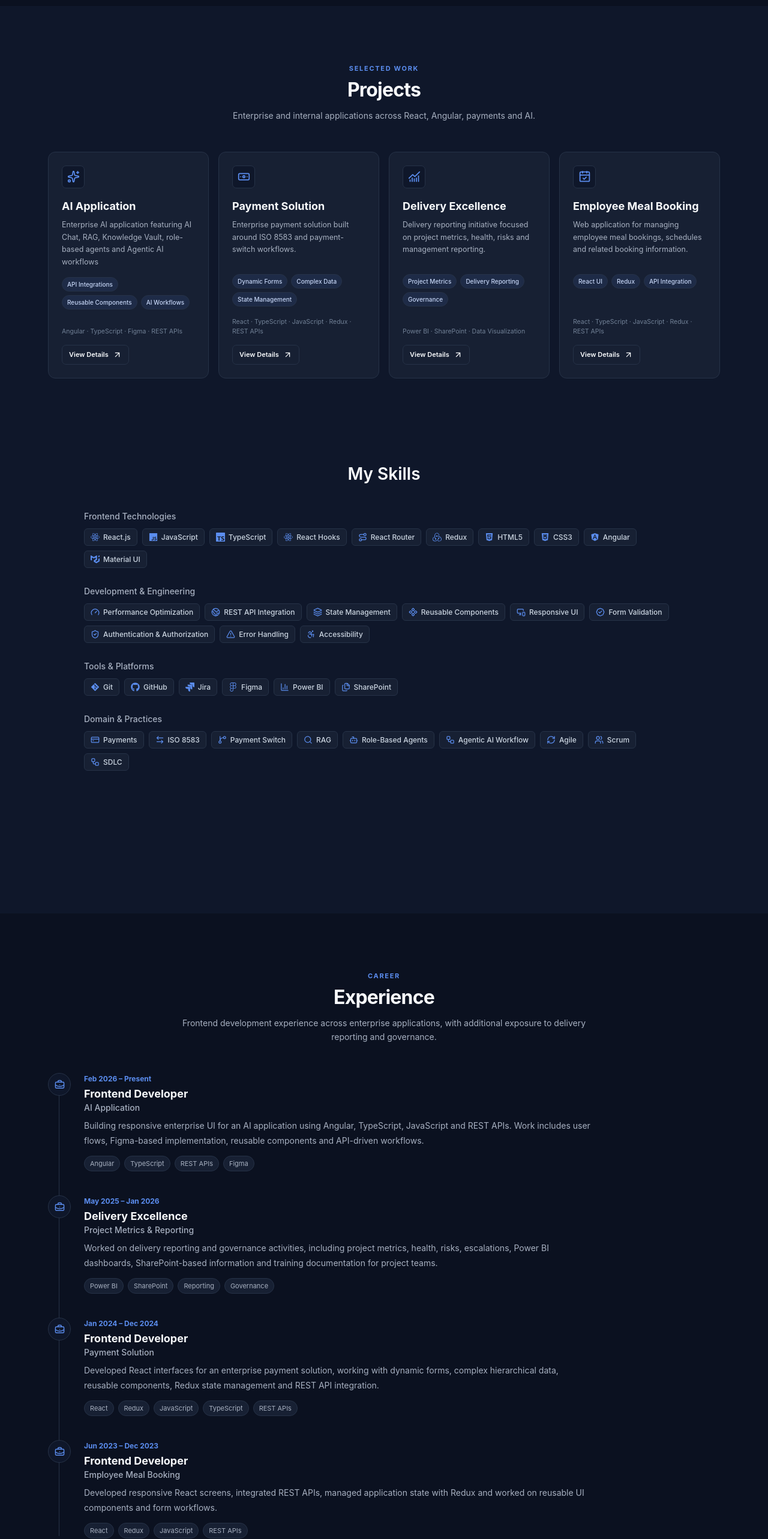
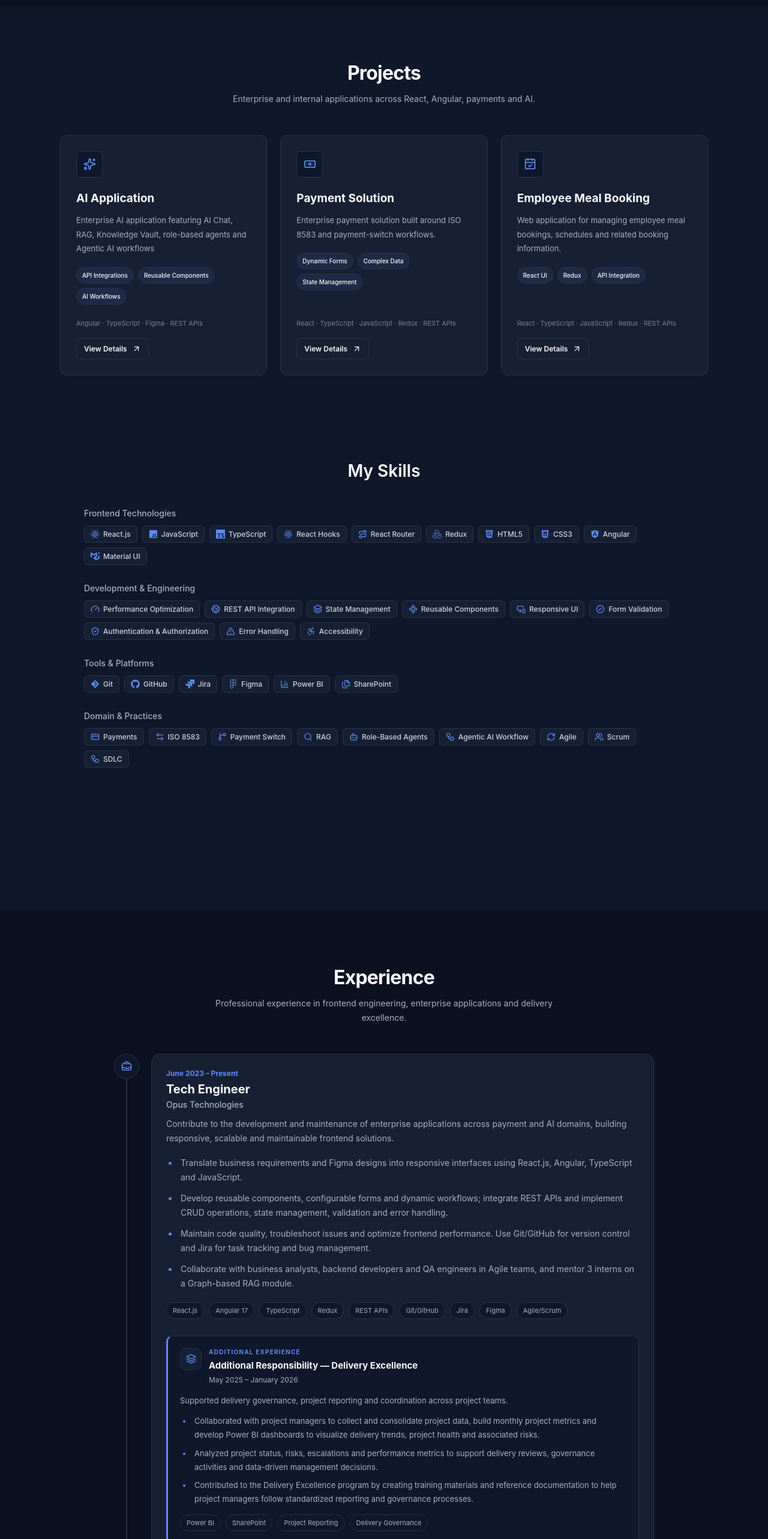
Before and after one commit to StutiBhangale/stuti-portfolio, a React (Create React App) app: page / in a window 1280 px wide. Shown: the part 820-3386 px from the top of the page at 60% size. Built offline with nearby package versions, Linux system fonts and the light colour scheme.

Commit message:
updated exp section

```diff
--- a/src/UserData/ExperienceData.jsx
+++ b/src/UserData/ExperienceData.jsx
@@ -1,34 +1,43 @@
 export const experiences = [
     {
-        period: "Feb 2026 – Present",
-        role: "Frontend Developer",
-        project: "AI Application",
+        period: "June 2023 – Present",
+        role: "Tech Engineer",
+        company: "Opus Technologies",
         description:
-            "Building responsive enterprise UI for an AI application using Angular, TypeScript, JavaScript and REST APIs. Work includes user flows, Figma-based implementation, reusable components and API-driven workflows.",
-        skills: ["Angular", "TypeScript", "REST APIs", "Figma"]
-    },
-    {
-        period: "May 2025 – Jan 2026",
-        role: "Delivery Excellence",
-        project: "Project Metrics & Reporting",
-        description:
-            "Worked on delivery reporting and governance activities, including project metrics, health, risks, escalations, Power BI dashboards, SharePoint-based information and training documentation for project teams.",
-        skills: ["Power BI", "SharePoint", "Reporting", "Governance"]
-    },
-    {
-        period: "Jan 2024 – Dec 2024",
-        role: "Frontend Developer",
-        project: "Payment Solution",
-        description:
-            "Developed React interfaces for an enterprise payment solution, working with dynamic forms, complex hierarchical data, reusable components, Redux state management and REST API integration.",
-        skills: ["React", "Redux", "JavaScript", "TypeScript", "REST APIs"]
-    },
-    {
-        period: "Jun 2023 – Dec 2023",
-        role: "Frontend Developer",
-        project: "Employee Meal Booking",
-        description:
-            "Developed responsive React screens, integrated REST APIs, managed application state with Redux and worked on reusable UI components and form workflows.",
-        skills: ["React", "Redux", "JavaScript", "REST APIs"]
+            "Contribute to the development and maintenance of enterprise applications across payment and AI domains, building responsive, scalable and maintainable frontend solutions.",
+        responsibilities: [
+            "Translate business requirements and Figma designs into responsive interfaces using React.js, Angular, TypeScript and JavaScript.",
+            "Develop reusable components, configurable forms and dynamic workflows; integrate REST APIs and implement CRUD operations, state management, validation and error handling.",
+            "Maintain code quality, troubleshoot issues and optimize frontend performance. Use Git/GitHub for version control and Jira for task tracking and bug management.",
+            "Collaborate with business analysts, backend developers and QA engineers in Agile teams, and mentor 3 interns on a Graph-based RAG module."
+        ],
+        skills: [
+            "React.js",
+            "Angular 17",
+            "TypeScript",
+            "Redux",
+            "REST APIs",
+            "Git/GitHub",
+            "Jira",
+            "Figma",
+            "Agile/Scrum"
+        ],
+        additionalExperience: {
+            period: "May 2025 – January 2026",
+            role: "Additional Responsibility — Delivery Excellence",
+            description:
+                "Supported delivery governance, project reporting and coordination across project teams.",
+            responsibilities: [
+                "Collaborated with project managers to collect and consolidate project data, build monthly project metrics and develop Power BI dashboards to visualize delivery trends, project health and associated risks.",
+                "Analyzed project status, risks, escalations and performance metrics to support delivery reviews, governance activities and data-driven management decisions.",
+                "Contributed to the Delivery Excellence program by creating training materials and reference documentation to help project managers follow standardized reporting and governance processes."
+            ],
+            skills: [
+                "Power BI",
+                "SharePoint",
+                "Project Reporting",
+                "Delivery Governance"
+            ]
+        }
     }
 ];
--- a/src/UserData/ProjectData.jsx
+++ b/src/UserData/ProjectData.jsx
@@ -100,48 +100,8 @@ export const projectData = [
       "Managing data flow between components and keeping UI state synchronized with API responses."
     ]
   },
-
   {
     id: 3,
-    slug: "delivery-excellence",
-    name: "Delivery Excellence",
-
-    description:
-      "Delivery reporting initiative focused on project metrics, health, risks and management reporting.",
-
-    tech: "Power BI · SharePoint · Data Visualization",
-
-    highlights: ["Project Metrics", "Delivery Reporting", "Governance"],
-
-    icon: ChartNoAxesCombined,
-
-    duration: "May 2025 – Jan 2026",
-
-    stack: [
-      "Power BI",
-      "SharePoint",
-      "Data Visualization"
-    ],
-
-    overview:
-      "A project governance and reporting initiative focused on tracking monthly delivery metrics and providing visibility into project health, risks, escalations, complaints and other delivery-related information. The initiative supported structured reporting and review processes for project managers and delivery teams, helping them monitor project performance and identify areas requiring attention.",
-
-    contribution: [
-      "Collaborated with project managers to understand reporting requirements and delivery governance needs.",
-      "Built monthly project metrics and Power BI dashboards to provide visibility into project performance.",
-      "Worked with project health, status, risk, escalation and complaint-related information.",
-      "Helped organize project information into structured reports for delivery reviews and management discussions.",
-      "Created training materials and reference documentation for the Delivery Excellence program to support project managers in following reporting and governance processes."
-    ],
-
-    challenges: [
-      "Understanding different project governance metrics and how they contribute to delivery visibility.",
-      "Consolidating information from different project areas into clear and meaningful reports."
-    ]
-  },
-
-  {
-    id: 4,
     slug: "employee-meal-booking",
     name: "Employee Meal Booking",
 
--- a/src/pages/Experience/Experience.css
+++ b/src/pages/Experience/Experience.css
@@ -4,55 +4,63 @@
     color: var(--text-primary);
 }
 
-.section-heading {
+.experience-section > .section-heading {
+    width: 100%;
     max-width: 720px;
     margin: 0 auto 48px;
     text-align: center;
 }
 
-.section-heading > span {
+.experience-section > .section-heading > span {
+    display: block;
+    margin-bottom: 8px;
     color: var(--accent);
     font-size: 11px;
     font-weight: 700;
     letter-spacing: 1.7px;
+    text-align: center;
 }
 
-.section-heading h1 {
-  margin: 8px 0 12px;
+.experience-section > .section-heading > h1 {
+    margin: 0 0 12px;
+    color: var(--text-primary);
     font-size: 32px;
     font-weight: 700;
     letter-spacing: -0.8px;
+    text-align: center;
 }
 
-.section-heading p {
-  margin: 0;
+.experience-section > .section-heading > p {
+    max-width: 620px;
+    margin: 0 auto;
     color: var(--text-secondary);
     font-size: 14px;
     line-height: 1.7;
+    text-align: center;
 }
 
 .experience-timeline {
     position: relative;
-  max-width: var(--container);
+    max-width: 900px;
     margin: 0 auto;
 }
 
 .experience-timeline::before {
     content: "";
     position: absolute;
-  top: 8px;
-  bottom: 8px;
-  left: 18px;
-  width: 1px;
+    top: 21px;
+    bottom: 21px;
+    left: 20px;
+    width: 2px;
     background: var(--border);
 }
 
 .experience-item {
     position: relative;
     display: grid;
-  grid-template-columns: 38px 1fr;
-  gap: 22px;
-  padding-bottom: 36px;
+    grid-template-columns: 42px minmax(0, 1fr);
+    gap: 20px;
+    padding-bottom: 32px;
 }
 
 .experience-item:last-child {
@@ -61,12 +69,13 @@
 
 .experience-marker {
     position: relative;
-  z-index: 1;
-  width: 38px;
-  height: 38px;
+    z-index: 2;
     display: flex;
+    width: 42px;
+    height: 42px;
     align-items: center;
     justify-content: center;
+    box-sizing: border-box;
     border: 1px solid var(--border);
     border-radius: 50%;
     background: var(--bg-secondary);
@@ -74,7 +83,11 @@
 }
 
 .experience-content {
-  padding: 2px 0 4px;
+    min-width: 0;
+    padding: 24px;
+    border: 1px solid var(--border);
+    border-radius: 14px;
+    background: var(--bg-card);
 }
 
 .experience-period {
@@ -84,42 +97,133 @@
     font-weight: 650;
 }
 
-.experience-content h2 {
+.experience-content > h2 {
     margin: 0;
     color: var(--text-primary);
-  font-size: 18px;
-  font-weight: 650;
+    font-size: 20px;
+    font-weight: 700;
 }
 
-.experience-content h3 {
-  margin: 4px 0 10px;
+.experience-content > h3 {
+    margin: 5px 0 12px;
     color: var(--text-secondary);
     font-size: 14px;
     font-weight: 500;
 }
 
-.experience-content p {
-  max-width: 850px;
-  margin: 0;
+.experience-description {
+    margin: 0 0 16px;
     color: var(--text-secondary);
     font-size: 14px;
     line-height: 1.75;
 }
 
+.experience-responsibilities {
+    display: flex;
+    flex-direction: column;
+    gap: 10px;
+    margin: 0;
+    padding-left: 20px;
+}
+
+.experience-responsibilities li {
+    padding-left: 4px;
+    color: var(--text-secondary);
+    font-size: 14px;
+    line-height: 1.75;
+}
+
+.experience-responsibilities li::marker {
+    color: var(--accent);
+}
+
 .experience-tags {
     display: flex;
     flex-wrap: wrap;
-  gap: 7px;
-  margin-top: 13px;
+    gap: 8px;
+    margin-top: 18px;
 }
 
 .experience-tags span {
-  padding: 5px 9px;
+    padding: 6px 10px;
     border: 1px solid var(--border);
     border-radius: 999px;
-  background: var(--bg-card);
+    background: var(--bg-secondary);
     color: var(--text-secondary);
     font-size: 11px;
+}
+
+/* Additional experience */
+
+.additional-experience {
+    margin-top: 28px;
+    padding: 20px;
+    border: 1px solid var(--border);
+    border-left: 3px solid var(--accent);
+    border-radius: 10px;
+    background: var(--bg-secondary);
+}
+
+.additional-experience-heading {
+    display: flex;
+    align-items: flex-start;
+    gap: 12px;
+}
+
+.additional-experience-icon {
+    display: flex;
+    flex-shrink: 0;
+    width: 36px;
+    height: 36px;
+    align-items: center;
+    justify-content: center;
+    border: 1px solid var(--border);
+    border-radius: 9px;
+    background: var(--bg-card);
+    color: var(--accent);
+}
+
+.additional-label {
+    display: block;
+    margin-bottom: 6px;
+    color: var(--accent);
+    font-size: 10px;
+    font-weight: 700;
+    letter-spacing: 1.2px;
+}
+
+.additional-role {
+    margin: 0;
+    color: var(--text-primary);
+    font-size: 15px;
+    font-weight: 650;
+    line-height: 1.5;
+}
+
+.additional-period {
+    display: block;
+    margin-top: 5px;
+    color: var(--text-secondary);
+    font-size: 12px;
+}
+
+.additional-description {
+    margin: 16px 0 12px;
+    color: var(--text-secondary);
+    font-size: 13px;
+    line-height: 1.7;
+}
+
+.additional-list {
+    gap: 8px;
+}
+
+.additional-list li {
+    font-size: 13px;
+}
+
+.additional-experience .experience-tags {
+    margin-top: 14px;
 }
 
 @media (max-width: 600px) {
@@ -127,21 +231,22 @@
         padding: 70px 20px;
     }
 
-  .section-heading {
+    .experience-section > .section-heading {
         margin-bottom: 36px;
     }
 
-  .section-heading h1 {
+    .experience-section > .section-heading > h1 {
         font-size: 27px;
-  }
-
-  .experience-item {
-    grid-template-columns: 32px 1fr;
-    gap: 15px;
     }
 
     .experience-timeline::before {
         left: 15px;
+    }
+
+    .experience-item {
+        grid-template-columns: 32px minmax(0, 1fr);
+        gap: 12px;
+        padding-bottom: 26px;
     }
 
     .experience-marker {
@@ -149,11 +254,38 @@
         height: 32px;
     }
 
-  .experience-content h2 {
-    font-size: 16px;
+    .experience-content {
+        padding: 16px;
     }
 
-  .experience-content p {
+    .experience-content > h2 {
+        font-size: 17px;
+    }
+
+    .experience-description,
+    .experience-responsibilities li {
         font-size: 13px;
     }
+
+    .experience-responsibilities {
+        gap: 8px;
+        padding-left: 18px;
     }
+
+    .experience-tags {
+        gap: 6px;
+    }
+
+    .experience-tags span {
+        font-size: 10px;
+    }
+
+    .additional-experience {
+        margin-top: 22px;
+        padding: 15px;
+    }
+
+    .additional-role {
+        font-size: 14px;
+    }
+}
--- a/src/pages/Experience/Experience.jsx
+++ b/src/pages/Experience/Experience.jsx
@@ -1,30 +1,98 @@
 import React from "react";
-import { BriefcaseBusiness } from "lucide-react";
+import { BriefcaseBusiness, Layers3 } from "lucide-react";
 import { experiences } from "../../UserData/ExperienceData";
 import "./Experience.css";
 
 const Experience = () => (
     <section id="experience" className="experience-section">
         <div className="section-heading">
-            <span>CAREER</span>
             <h1>Experience</h1>
-            <p>Frontend development experience across enterprise applications, with additional exposure to delivery reporting and governance.</p>
+            <p>
+                Professional experience in frontend engineering,
+                enterprise applications and delivery excellence.
+            </p>
         </div>
 
         <div className="experience-timeline">
             {experiences.map((item) => (
-                <article className="experience-item" key={`${item.period}-${item.project}`}>
+                <article
+                    className="experience-item"
+                    key={`${item.period}-${item.role}`}
+                >
                     <div className="experience-marker" aria-hidden="true">
-                        <BriefcaseBusiness size={17} />
+                        <BriefcaseBusiness size={18} />
                     </div>
+
                     <div className="experience-content">
-                        <div className="experience-period">{item.period}</div>
+                        <div className="experience-period">
+                            {item.period}
+                        </div>
+
                         <h2>{item.role}</h2>
-                        <h3>{item.project}</h3>
-                        <p>{item.description}</p>
+                        <h3>{item.company}</h3>
+                        <p className="experience-description">
+                            {item.description}
+                        </p>
+
+                        <ul className="experience-responsibilities">
+                            {item.responsibilities.map((responsibility) => (
+                                <li key={responsibility}>
+                                    {responsibility}
+                                </li>
+                            ))}
+                        </ul>
+
                         <div className="experience-tags">
-                            {item.skills.map((skill) => <span key={skill}>{skill}</span>)}
+                            {item.skills.map((skill) => (
+                                <span key={skill}>{skill}</span>
+                            ))}
                         </div>
+
+                        {item.additionalExperience && (
+                            <div className="additional-experience">
+                                <div className="additional-experience-heading">
+                                    <div className="additional-experience-icon">
+                                        <Layers3 size={17} />
+                                    </div>
+
+                                    <div>
+                                        <span className="additional-label">
+                                            ADDITIONAL EXPERIENCE
+                                        </span>
+
+                                        <h3 className="additional-role">
+                                            {item.additionalExperience.role}
+                                        </h3>
+
+                                        <span className="additional-period">
+                                            {item.additionalExperience.period}
+                                        </span>
+                                    </div>
+                                </div>
+
+                                <p className="additional-description">
+                                    {item.additionalExperience.description}
+                                </p>
+
+                                <ul className="experience-responsibilities additional-list">
+                                    {item.additionalExperience.responsibilities.map(
+                                        (responsibility) => (
+                                            <li key={responsibility}>
+                                                {responsibility}
+                                            </li>
+                                        )
+                                    )}
+                                </ul>
+
+                                <div className="experience-tags">
+                                    {item.additionalExperience.skills.map(
+                                        (skill) => (
+                                            <span key={skill}>{skill}</span>
+                                        )
+                                    )}
+                                </div>
+                            </div>
+                        )}
                     </div>
                 </article>
             ))}
--- a/src/pages/Projects/ProjectInfo.css
+++ b/src/pages/Projects/ProjectInfo.css
@@ -4,39 +4,80 @@
   color: var(--text-primary);
 }
 
+.project-section > .section-heading {
+  width: 100%;
+  max-width: 720px;
+  margin: 0 auto 48px;
+  text-align: center;
+}
+
+.project-section > .section-heading > span {
+  display: block;
+  margin-bottom: 8px;
+  color: var(--accent);
+  font-size: 11px;
+  font-weight: 700;
+  letter-spacing: 1.7px;
+}
+
+.project-section > .section-heading > h1 {
+  margin: 0 0 12px;
+  color: var(--text-primary);
+  font-size: 32px;
+  font-weight: 700;
+  letter-spacing: -0.8px;
+}
+
+.project-section > .section-heading > p {
+  max-width: 620px;
+  margin: 0 auto;
+  color: var(--text-secondary);
+  font-size: 14px;
+  line-height: 1.7;
+}
+
 .project-container {
-  max-width: var(--container);
+  display: grid;
+  grid-template-columns: repeat(3, minmax(0, 1fr));
+  align-items: stretch;
+  gap: 22px;
+  max-width: 1080px;
   margin: 0 auto;
-  display: grid;
-  grid-template-columns: repeat(4, minmax(0, 1fr));
-  gap: 16px;
 }
 
 .project-card {
-  min-width: 0;
-  min-height: 365px;
-  padding: 22px;
+  position: relative;
   display: flex;
   flex-direction: column;
-  background: var(--bg-card);
+  min-width: 0;
+  min-height: 350px;
+  padding: 26px;
+  overflow: hidden;
   border: 1px solid var(--border);
   border-radius: var(--radius-md);
-  transition: transform 0.2s ease, border-color 0.2s ease, background-color 0.2s ease;
+  background: var(--bg-card);
+  transition:
+    transform 0.25s ease,
+    border-color 0.25s ease,
+    background-color 0.25s ease,
+    box-shadow 0.25s ease;
 }
 
 .project-card:hover {
-  transform: translateY(-4px);
+  transform: translateY(-5px);
   border-color: var(--border-hover);
   background: var(--bg-card-hover);
+  box-shadow: 0 12px 30px rgb(0 0 0 / 12%);
 }
 
 .project-icon {
-  width: 38px;
-  height: 38px;
   display: flex;
   align-items: center;
   justify-content: center;
-  margin-bottom: 18px;
+  width: 44px;
+  height: 44px;
+  flex-shrink: 0;
+  margin-bottom: 22px;
   border: 1px solid var(--border);
   border-radius: var(--radius-sm);
   background: var(--bg-secondary);
@@ -44,44 +85,44 @@
 }
 
 .project-card h2 {
-  margin: 0 0 10px;
+  margin: 0 0 12px;
   color: var(--text-primary);
-  font-size: 18px;
-  line-height: 1.3;
+  font-size: 19px;
+  line-height: 1.4;
   font-weight: 650;
 }
 
 .project-card > p {
-  min-height: 78px;
   margin: 0;
   color: var(--text-secondary);
-  font-size: 12.5px;
-  line-height: 1.65;
+  font-size: 13px;
+  line-height: 1.8;
 }
 
 .project-highlights {
   display: flex;
   flex-wrap: wrap;
-  gap: 6px;
-  margin-top: 14px;
+  gap: 7px;
+  margin-top: 18px;
 }
 
 .project-highlights span {
-  padding: 5px 8px;
+  padding: 6px 9px;
   border: 1px solid var(--border);
   border-radius: 999px;
   background: var(--accent-soft);
-  color: #C5D5F5;
+  color: var(--text-primary);
   font-size: 10px;
   font-weight: 550;
+  line-height: 1.4;
 }
 
 .project-tech {
   margin-top: auto;
-  padding-top: 18px;
+  padding-top: 22px;
   color: var(--text-muted);
-  font-size: 10.5px;
-  line-height: 1.5;
+  font-size: 11px;
+  line-height: 1.7;
 }
 
 .learn-more-btn {
@@ -89,17 +130,20 @@
   display: inline-flex;
   align-items: center;
   justify-content: center;
-  gap: 7px;
-  margin-top: 14px;
-  padding: 8px 11px;
+  gap: 8px;
+  margin-top: 16px;
+  padding: 9px 12px;
   border: 1px solid var(--border);
   border-radius: var(--radius-sm);
   background: transparent;
   color: var(--text-primary);
-  font-size: 11px;
+  font-size: 12px;
   font-weight: 600;
   cursor: pointer;
-  transition: 0.2s ease;
+  transition:
+    border-color 0.2s ease,
+    background-color 0.2s ease,
+    color 0.2s ease;
 }
 
 .learn-more-btn:hover,
@@ -109,26 +153,62 @@
   color: #fff;
 }
 
-@media (max-width: 1100px) {
+.learn-more-btn:focus-visible {
+  outline: 2px solid var(--accent);
+  outline-offset: 3px;
+}
+
+@media (max-width: 1000px) {
   .project-container {
     grid-template-columns: repeat(2, minmax(0, 1fr));
+    gap: 18px;
+  }
+
+  .project-card {
+    min-height: 330px;
+    padding: 22px;
   }
 }
 
-@media (max-width: 600px) {
+@media (max-width: 650px) {
   .project-section {
     padding: 70px 20px;
   }
 
+  .project-section > .section-heading {
+    margin-bottom: 36px;
+  }
+
+  .project-section > .section-heading > h1 {
+    font-size: 27px;
+  }
+
   .project-container {
     grid-template-columns: 1fr;
+    gap: 16px;
   }
 
   .project-card {
     min-height: 0;
+    padding: 22px;
   }
 
-  .project-card > p {
-    min-height: 0;
+  .project-card h2 {
+    font-size: 18px;
+  }
+
+  .project-tech {
+    margin-top: 22px;
   }
 }
+
+@media (prefers-reduced-motion: reduce) {
+  .project-card,
+  .learn-more-btn {
+    transition: none;
+  }
+
+  .project-card:hover {
+    transform: none;
+  }
+}
--- a/src/pages/Projects/ProjectsInfo.jsx
+++ b/src/pages/Projects/ProjectsInfo.jsx
@@ -10,7 +10,6 @@ const ProjectsInfo = () => {
     return (
         <section id="projects" className="project-section">
             <div className="section-heading">
-                <span>SELECTED WORK</span>
                 <h1>Projects</h1>
                 <p>Enterprise and internal applications across React, Angular, payments and AI.</p>
             </div>
```
Also changed, not shown: 1 other file (tests, documents, lock files or other folders). Lines whose indentation alone changed are shown as unchanged.
